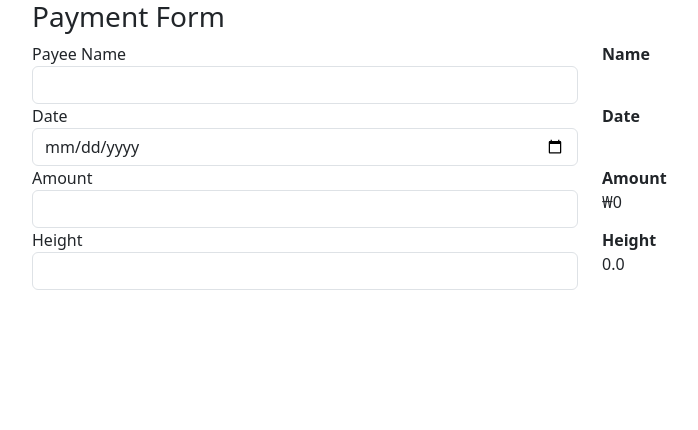
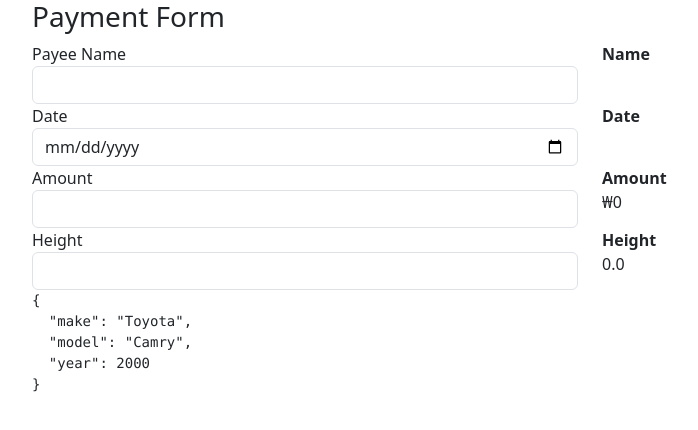
Before and after one commit to evgeniyp92/angular-learning, an Angular app in the folder pipes/: page / in a window 1280 px wide. Shown: the top 430 px of the page, without its empty margins (50-748 px from the left). Built offline with nearby package versions, Linux system fonts and the light colour scheme.

Commit message:
demonstrate json pipe

```diff
--- a/pipes/src/app/app.component.html
+++ b/pipes/src/app/app.component.html
@@ -71,4 +71,7 @@
       <div>{{ height | number : "1.1-3" }}</div>
     </div>
   </div>
+  <!-- JSON -->
+  <!-- Without the pipe you'd just get [object Object] -->
+  <pre>{{ car | json }}</pre>
 </div>
--- a/pipes/src/app/app.component.ts
+++ b/pipes/src/app/app.component.ts
@@ -5,6 +5,7 @@ import {
   DatePipe,
   CurrencyPipe,
   DecimalPipe,
+  JsonPipe,
 } from '@angular/common';
 import { Component } from '@angular/core';
 import { RouterOutlet } from '@angular/router';
@@ -12,7 +13,14 @@ import { RouterOutlet } from '@angular/router';
 @Component({
   selector: 'app-root',
   standalone: true,
-  imports: [RouterOutlet, TitleCasePipe, DatePipe, CurrencyPipe, DecimalPipe],
+  imports: [
+    RouterOutlet,
+    TitleCasePipe,
+    DatePipe,
+    CurrencyPipe,
+    DecimalPipe,
+    JsonPipe,
+  ],
   templateUrl: './app.component.html',
   styleUrl: './app.component.css',
 })
@@ -21,6 +29,11 @@ export class AppComponent {
   public date: string = '';
   public amount: number = 0;
   public height: number = 0;
+  public car = {
+    make: 'Toyota',
+    model: 'Camry',
+    year: 2000,
+  };
 
   onNameChange(eventTarget: EventTarget | null) {
     if (eventTarget instanceof HTMLInputElement) {
```
